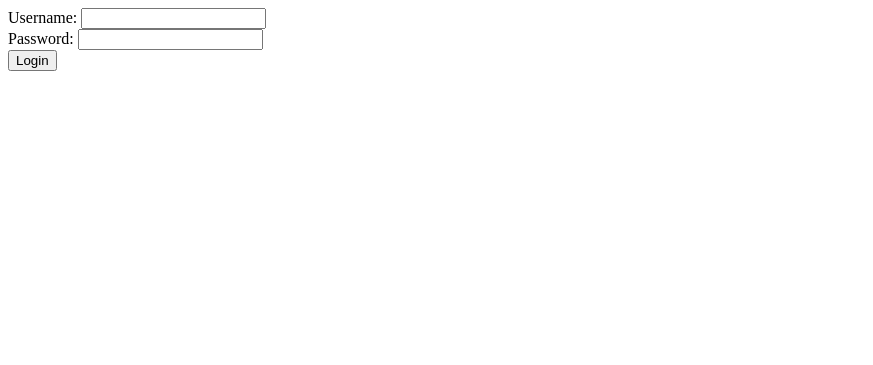
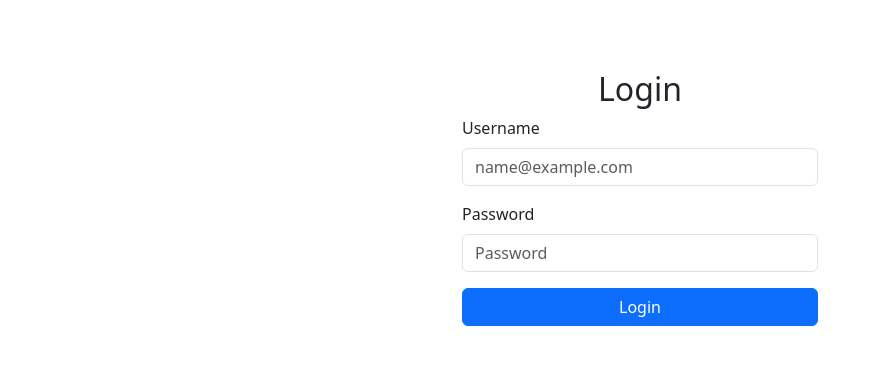
Before and after one commit to Cmiljaa/Gym-management-system, a PHP site: page / in a window 1280 px wide. Shown: the top 365 px of the page, without its empty margins (0-873 px from the left). Run offline with PHP 8.4, Linux system fonts and the light colour scheme.

Commit message:
Added style for index.php

```diff
--- a/index.php
+++ b/index.php
@@ -55,13 +55,30 @@ if(isset($_SESSION['error']))
 <head>
     <meta charset="UTF-8">
     <meta name="viewport" content="width=device-width, initial-scale=1.0">
+    <link href="https://cdn.jsdelivr.net/npm/bootstrap@5.3.3/dist/css/bootstrap.min.css" rel="stylesheet" integrity="sha384-QWTKZyjpPEjISv5WaRU9OFeRpok6YctnYmDr5pNlyT2bRjXh0JMhjY6hW+ALEwIH" crossorigin="anonymous">
     <title>Admin login</title>
 </head>
 <body>
-    <form action="" method="POST">
-        Username: <input type="text" name="username"><br>
-        Password: <input type="password" name="password"><br>
-        <input type="submit" value="Login">
-    </form>
+<div class="container" style="margin-top: 70px;">
+    <div class="row justify-content-center">
+      <div class="col-md-4">
+        <h2 class="text-center">Login</h2>
+        <form action="" method="POST">
+          <div class="mb-3">
+            <label for="username" class="form-label">Username</label>
+            <input type="text" class="form-control" id="username" name="username" placeholder="name@example.com">
+          </div>
+          <div class="mb-3">
+            <label for="password" class="form-label">Password</label>
+            <input type="password" class="form-control" id="password" name="password" placeholder="Password">
+          </div>
+          <div class="d-grid">
+            <button type="submit" class="btn btn-primary">Login</button>
+          </div>
+        </form>
+      </div>
+    </div>
+</div>
+<script src="https://cdn.jsdelivr.net/npm/bootstrap@5.3.3/dist/js/bootstrap.bundle.min.js" integrity="sha384-YvpcrYf0tY3lHB60NNkmXc5s9fDVZLESaAA55NDzOxhy9GkcIdslK1eN7N6jIeHz" crossorigin="anonymous"></script>
 </body>
 </html>
```
